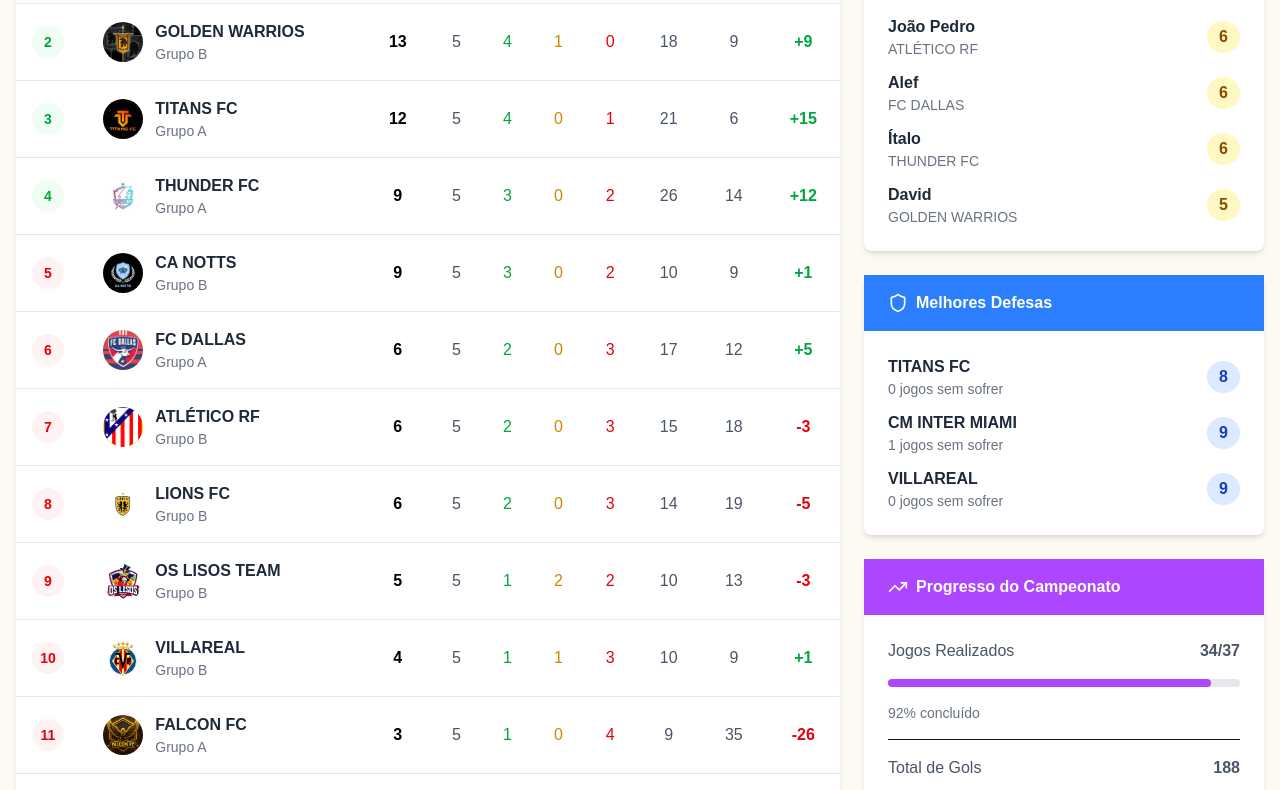
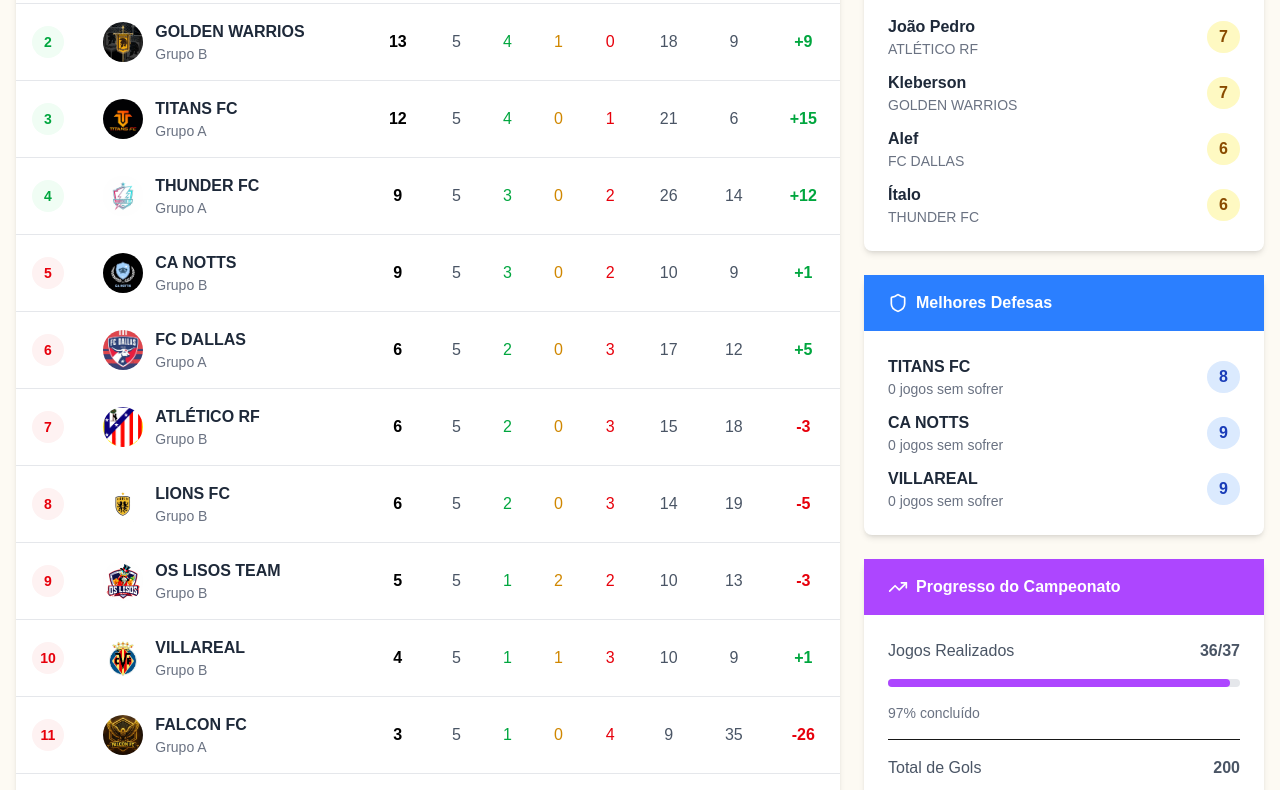
Before and after one commit to ArianNogueira/campeoes_travinho, a Next.js app in the folder client/: page /table in a window 1280 px wide. Shown: the part 463-1253 px from the top of the page. Built offline with nearby package versions, Linux system fonts and the light colour scheme.

Commit message:
feat: update infor

```diff
--- a/client/src/app/matches/matches.json
+++ b/client/src/app/matches/matches.json
@@ -39,8 +39,8 @@
     {"id":33,"date":"30/07/2025","time":"19:30","round":"QUARTAS DE FINAL","group":"1 Partida","home":{"id":7,"name":"CM INTER MIAMI","group":"Grupo A", "score": 2, "emblem":null},"away":{"id":10,"name":"TITANS FC","group":"Grupo A", "score": 0, "emblem":null}},
     {"id":34,"date":"30/07/2025","time":"20:30","round":"QUARTAS DE FINAL","group":"2 Partida","home":{"id":2,"name":"LIONS FC","group":"Grupo B", "score": 1, "emblem":null, "penaltiesHome": 1},"away":{"id":3,"name":"THUNDER FC","group":"Grupo A", "score": 1, "emblem":null, "penaltiesAway": 0}},
 
-    {"id":35,"date":"04/08/2025","time":"19:30","round":"SEMIFINAL","group":"1 Partida","home":{"id":7,"name":"CM INTER MIAMI","group":"Grupo A", "score": "", "emblem":null},"away":{"id":10,"name":"ATLÉTICO RF","group":"Grupo B", "score": "", "emblem":null}},
-    {"id":36,"date":"04/08/2025","time":"20:30","round":"SEMIFINAL","group":"2 Partida","home":{"id":8,"name":"LIONS FC","group":"Grupo B", "score": "", "emblem":null},"away":{"id":9,"name":"GOLDEN WARRIOS","group":"Grupo B", "score": "", "emblem":null}},
+    {"id":35,"date":"04/08/2025","time":"19:30","round":"SEMIFINAL","group":"1 Partida","home":{"id":7,"name":"CM INTER MIAMI","group":"Grupo A", "score": 4, "emblem":null},"away":{"id":10,"name":"ATLÉTICO RF","group":"Grupo B", "score": 2, "emblem":null}},
+    {"id":36,"date":"04/08/2025","time":"20:30","round":"SEMIFINAL","group":"2 Partida","home":{"id":8,"name":"LIONS FC","group":"Grupo B", "score": 4, "emblem":null},"away":{"id":9,"name":"GOLDEN WARRIOS","group":"Grupo B", "score": 2, "emblem":null}},
 
-    {"id":37,"date":"08/08/2025","time":"19:30","round":"FINAL","group":"Jogo Único","home":{"id":8,"name":"A DEFINIR","group":"Grupo B", "score": "", "emblem":null},"away":{"id":9,"name":"A DEFINIR","group":"Grupo B", "score": "", "emblem":null}}
+    {"id":37,"date":"08/08/2025","time":"19:30","round":"FINAL","group":"Jogo Único","home":{"id":8,"name":"CM INTER MIAMI","group":"Grupo B", "score": "", "emblem":null},"away":{"id":9,"name":"LIONS FC","group":"Grupo B", "score": "", "emblem":null}}
 ]
--- a/client/src/app/matches/page.tsx
+++ b/client/src/app/matches/page.tsx
@@ -45,7 +45,7 @@ import matchesJson from "./matches.json";
 export default function MatchesPage() {
   const [matches, setMatches] = useState<Match[]>([]);
   const [selectedTeam, setSelectedTeam] = useState("all");
-  const [selectedRound, setSelectedRound] = useState<string>("SEMIFINAL");
+  const [selectedRound, setSelectedRound] = useState<string>("FINAL");
   const [editingMatch, setEditingMatch] = useState<Match | null>(null);
   const [editData, setEditData] = useState({ date: "", time: "", round: 1 });
   const [selectedMatch, setSelectedMatch] = useState<Match | null>(null);
--- a/client/src/app/statistics/mockupStatistics.tsx
+++ b/client/src/app/statistics/mockupStatistics.tsx
@@ -37,22 +37,25 @@ interface TeamStats {
 
 // Dados mockados (para exemplo)
 const topScorers: PlayerStats[] = [
-  { id: 1, name: "Robgol", team: inter, goals: 18 },
+  { id: 1, name: "Robgol", team: inter, goals: 19 },
   { id: 2, name: "Robinho", team: thunder, goals: 12 },
-  { id: 3, name: "João Pedro", team: atletico, goals: 6 },
+  { id: 3, name: "João Pedro", team: atletico, goals: 7 },
+  { id: 7, name: "Kleberson", team: golden, goals: 7 },
   { id: 4, name: "Alef", team: dalas, goals: 6 },
   { id: 5, name: "Ítalo", team: thunder, goals: 6 },
+  { id: 24, name: "Zulim", team: lions, goals: 5 },
   { id: 6, name: "David", team: golden, goals: 5 },
-  { id: 7, name: "Kleberson", team: golden, goals: 5 },
   { id: 8, name: "Cl", team: vilarreal, goals: 5 },
   { id: 9, name: "Neyvison", team: titans, goals: 5 },
   { id: 10, name: "Joelson", team: lions, goals: 5 },
   { id: 11, name: "Gleyvison", team: titans, goals: 5 },
   { id: 12, name: "Renan", team: titans, goals: 5 },
   { id: 13, name: "Joanderson", team: titans, goals: 5 },
+  { id: 25, name: "Evanuel", team: lions, goals: 4 },
+  { id: 16, name: "Thiago", team: inter, goals: 4 },
   { id: 14, name: "Eduardo", team: atletico, goals: 4 },
   { id: 15, name: "Dudu", team: dalas, goals: 4 },
-  { id: 16, name: "Thiago", team: inter, goals: 3 },
+  { id: 26, name: "Moris", team: inter, goals: 3 },
   { id: 17, name: "Eduardo", team: thunder, goals: 3 },
   { id: 18, name: "Maycon", team: tungo, goals: 3 },
   { id: 19, name: "Pereu", team: lisos, goals: 3 },
@@ -63,10 +66,10 @@ const topScorers: PlayerStats[] = [
 ];
 
 const cards: CardStats[] = [
+  { id: 20, name: "KLEBERSON", team: golden, yellow: 2, red: 1 },
   { id: 19, name: "BRUNO", team: thunder, yellow: 1, red: 1 },
   { id: 3, name: "CLAUDIO", team: notts, yellow: 3, red: 0 },
   { id: 18, name: "LAURO", team: vilarreal, yellow: 2, red: 0 },
-  // { id: 20, name: "DANRLEY", team: lions, yellow: 1, red: 0 },
   // { id: 2, name: "EDUARDO", team: atletico, yellow: 2, red: 0 },
   // { id: 16, name: "GEDSON", team: atletico, yellow: 2, red: 0 },
   // { id: 17, name: "STHÊNIO", team: golden, yellow: 2, red: 0 },
@@ -78,11 +81,11 @@ const cards: CardStats[] = [
   { id: 8, name: "PEDRO VITOR", team: falcon, yellow: 1, red: 0 },
   { id: 9, name: "ELTON", team: lisos, yellow: 1, red: 0 },
   { id: 10, name: "JÚLIO ", team: notts, yellow: 1, red: 0 },
-  // { id: 11, name: "LENNYO ", team: atletico, yellow: 1, red: 0 },
+  { id: 11, name: "LENNYO ", team: atletico, yellow: 1, red: 0 },
   // { id: 12, name: "GEDSON", team: atletico, yellow: 1, red: 0 },
   { id: 13, name: "NETO", team: notts, yellow: 1, red: 0 },
   // { id: 14, name: "WEDERSON", team: lions, yellow: 1, red: 0 },
-  // { id: 15, name: "RUAN", team: inter, yellow: 1, red: 0 },
+  { id: 15, name: "RUAN", team: inter, yellow: 1, red: 0 },
   // { id: 2, name: "EDUARDO", team: atletico, yellow: 0, red: 0 },
   // { id: 16, name: "GEDSON", team: atletico, yellow: 0, red: 0 },
   // { id: 17, name: "STHÊNIO", team: golden, yellow: 0, red: 0 },
@@ -90,7 +93,7 @@ const cards: CardStats[] = [
 
 const teams: TeamStats[] = [
   { id: 1, name: "Thunder FC", goalsScored: 27, goalsConceded: 14 },
-  { id: 2, name: "CM Inter Miami", goalsScored: 26, goalsConceded: 9 },
+  { id: 2, name: "CM Inter Miami", goalsScored: 30, goalsConceded: 11 },
   { id: 3, name: "Titans FC", goalsScored: 21, goalsConceded: 8 },
 ];
 
--- a/client/src/app/table/mockData.ts
+++ b/client/src/app/table/mockData.ts
@@ -199,16 +199,16 @@ export const standings = [
 
 
 export const topScorers = [
-  { id: 1, name: "Robgol", team: "CM INTER MIAMI", goals: 18 },
+  { id: 1, name: "Robgol", team: "CM INTER MIAMI", goals: 19 },
   { id: 2, name: "Robinho", team: "THUNDER FC", goals: 12 },
-  { id: 11, name: "João Pedro", team: "ATLÉTICO RF", goals: 6 },
-  { id: 3, name: "Alef", team: "FC DALLAS", goals: 6 },
-  { id: 4, name: "Ítalo", team: "THUNDER FC", goals: 6 },
-  { id: 15, name: "David", team: "GOLDEN WARRIOS", goals: 5 },
+  { id: 3, name: "João Pedro", team: "ATLÉTICO RF", goals: 7 },
+  { id: 4, name: "Kleberson", team: "GOLDEN WARRIOS", goals: 7 },
+  { id: 5, name: "Alef", team: "FC DALLAS", goals: 6 },
+  { id: 6, name: "Ítalo", team: "THUNDER FC", goals: 6 },
 ];
 
 export const bestDefenses = [
   { team: "TITANS FC", goalsAgainst: 8, cleanSheets: 0 },
-  { team: "CM INTER MIAMI", goalsAgainst: 9, cleanSheets: 1 },
+  { team: "CA NOTTS", goalsAgainst: 9, cleanSheets: 0 },
   { team: "VILLAREAL", goalsAgainst: 9, cleanSheets: 0 },
 ];
--- a/client/src/app/table/page.tsx
+++ b/client/src/app/table/page.tsx
@@ -292,20 +292,20 @@ const StandingsPage = () => {
                 <div className="space-y-4">
                   <div className="flex items-center justify-between text-gray-600">
                     <span>Jogos Realizados</span>
-                    <span className="font-bold">34/37</span>
+                    <span className="font-bold">36/37</span>
                   </div>
                   <div className="w-full h-2 bg-gray-200 rounded-full">
                     <div
                       className="h-2 bg-purple-500 rounded-full"
-                      style={{ width: "91.8%" }}
+                      style={{ width: "97.3%" }}
                     ></div>
                   </div>
-                  <div className="text-sm text-gray-500">92% concluído</div>
+                  <div className="text-sm text-gray-500">97% concluído</div>
 
                   <div className="pt-4 space-y-2 border-t">
                     <div className="flex justify-between text-gray-600">
                       <span>Total de Gols</span>
-                      <span className="font-bold">188</span>
+                      <span className="font-bold">200</span>
                     </div>
                     <div className="flex justify-between text-gray-600">
                       <span>Média por Jogo</span>
--- a/client/src/components/mockNews.ts
+++ b/client/src/components/mockNews.ts
@@ -273,4 +273,25 @@ export const news: NewsItem[] = [
     summary:
     "O Inter Miami voltou a mostrar força ao vencer o Titans e garantir sua classificação para a semifinal! Enquanto isso, o sonho do título para o Titans fica adiado para o próximo ano, após uma campanha de muita luta. Agora, o Inter Miami segue firme na busca pelo bi-campeonato!"
   },
+  {
+    id: 39,
+    title: "🏆 Final definida! Inter Miami x Lions FC — Quem levantará a taça da 7ª edição?",
+    date: "05/08/2025",
+    summary:
+    "Após noites inesquecíveis e grandes jogos que pararam a Praça Events Stadium, a 7ª edição do campeonato chega ao seu momento mais aguardado! Temos os dois finalistas: \n\n 🔴 Inter Miami, atual campeão, em busca do bi-campeonato inédito \n vs \n 🦁 Lions FC, campeão da 5ª edição, que superou altos e baixos para voltar à grande decisão! \n\n É o duelo dos gigantes, das camisas pesadas e da história viva do campeonato. Quem sairá vencedor desse confronto eletrizante e levantará a taça? \n\n A final está chegando… e promete parar tudo mais uma vez!"
+  },
+  {
+    id: 40,
+    title: "🏁 Inter Miami vence e está na final!",
+    date: "05/08/2025",
+    summary:
+    "Em um jogo muito disputado, o Inter Miami mostrou porque é o atual campeão, mantendo o foco e a calma nos momentos decisivos da partida para garantir a vaga na grande final! \n\n Do outro lado, a surpreendente trajetória do Atlético Rio Frio chega ao fim. A equipe se despede com honra, após uma campanha marcante e cheia de superação."
+  },
+  {
+    id: 41,
+    title: "🦁 Lions vence e está na grande final!",
+    date: "05/08/2025",
+    summary:
+    "Em um confronto sem favoritos, o Lions superou o Golden por 4 a 2, protagonizando uma verdadeira façanha digna de finalista! Mesmo com momentos conturbados e dúvidas ao redor do clube, a equipe permaneceu unida e mostrou sua força na hora certa. \n\n Já o Golden se despede mais uma vez batendo na trave, deixando escapar o sonho do título por detalhes, após mais uma bela campanha. O grito de campeão ficará guardado para a próxima temporada."
+  },
 ];
```
